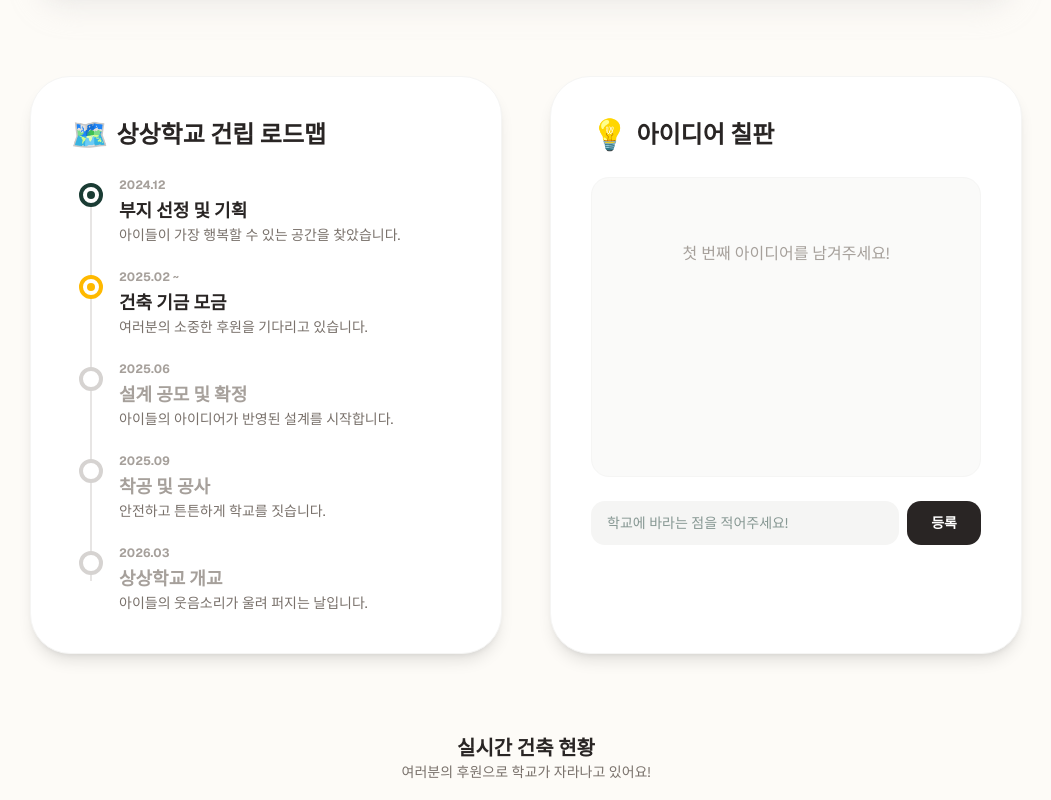
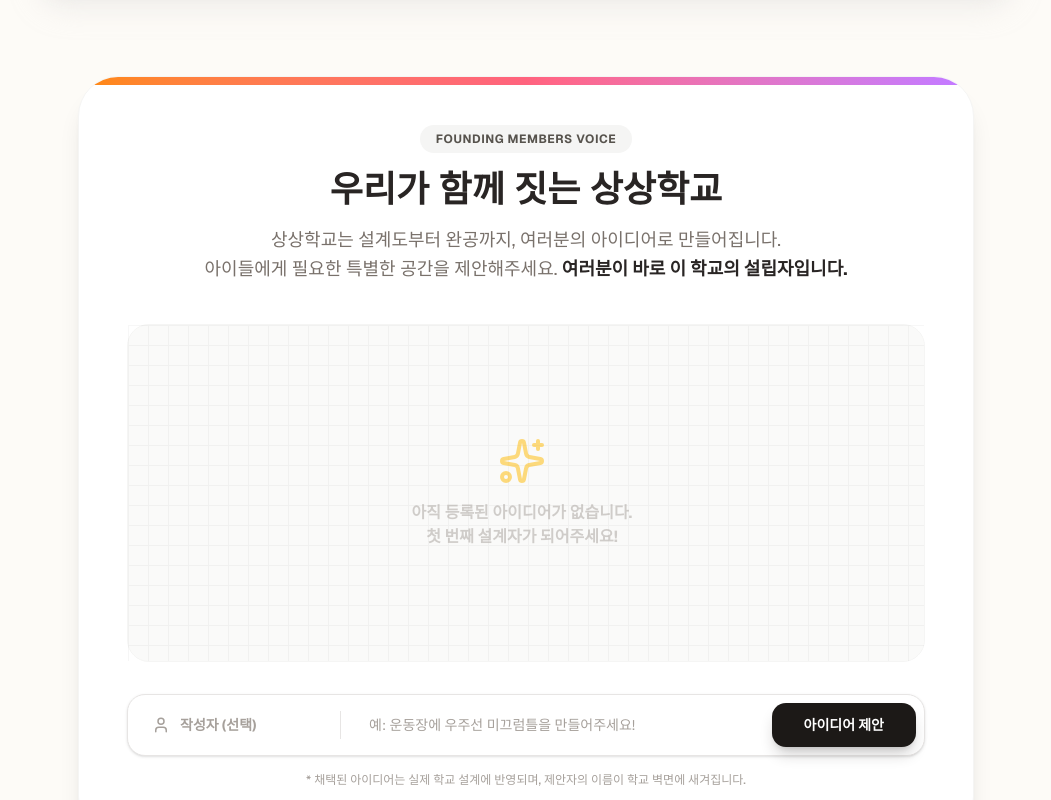
Before and after one commit to misoblue2/cosmos-mindset, a Next.js app: page /imagination in a window 1280 px wide. Shown: the part 1180-1980 px from the top of the page, without its empty margins (114-1165 px from the left). Built offline with nearby package versions, Linux system fonts and the light colour scheme.

Commit message:
feat: redesign imagination school page (remove roadmap, enhance co-creation)

```diff
--- a/src/app/imagination/page.tsx
+++ b/src/app/imagination/page.tsx
@@ -200,7 +200,7 @@ export default function ImaginationPage() {
                         transition={{ delay: 0.2 }}
                         className="text-xl md:text-2xl text-white/90 font-light max-w-2xl leading-relaxed drop-shadow-md"
                     >
-                        우리가 모은 작은 정성이 아이들에게는<br />
+                        처음부터 완공까지, 당신의 아이디어로 학교가 지어집니다.<br />
                         세상을 바꾸는 커다란 학교가 됩니다.
                     </motion.p>
                 </div>
@@ -235,67 +235,94 @@ export default function ImaginationPage() {
                     </div>
                 </div>
 
-                {/* Participation Section */}
-                <div className="grid grid-cols-1 lg:grid-cols-2 gap-12 mb-20">
-                    {/* Roadmap */}
-                    <div className="bg-white rounded-[2.5rem] p-8 md:p-10 shadow-lg border border-stone-100">
-                        <h3 className="text-2xl font-bold text-stone-800 mb-6 flex items-center gap-2">
-                            <span className="text-3xl">🗺️</span> 상상학교 건립 로드맵
+                {/* Participation Section - Redesigned for Co-creation */}
+                <div className="max-w-4xl mx-auto mb-20">
+                    <div className="bg-white rounded-[2.5rem] p-8 md:p-12 shadow-xl border border-stone-100 text-center relative overflow-hidden">
+                        <div className="absolute top-0 left-0 w-full h-2 bg-gradient-to-r from-orange-400 via-rose-400 to-purple-400" />
+
+                        <div className="mb-10">
+                            <span className="inline-block px-4 py-1.5 bg-stone-100 text-stone-600 rounded-full text-xs font-bold mb-4 uppercase tracking-wider">
+                                Founding Members Voice
+                            </span>
+                            <h3 className="text-3xl md:text-4xl font-bold text-stone-800 mb-4 font-serif">
+                                우리가 함께 짓는 상상학교
                             </h3>
-                        {/* Roadmap Content */}
-                        <div className="space-y-6 relative ml-2">
-                            <div className="absolute top-2 bottom-2 left-[11px] w-0.5 bg-stone-200" />
-                            {[
-                                { status: 'done', title: "부지 선정 및 기획", date: "2024.12", desc: "아이들이 가장 행복할 수 있는 공간을 찾았습니다." },
-                                { status: 'current', title: "건축 기금 모금", date: "2025.02 ~", desc: "여러분의 소중한 후원을 기다리고 있습니다." },
-                                { status: 'future', title: "설계 공모 및 확정", date: "2025.06", desc: "아이들의 아이디어가 반영된 설계를 시작합니다." },
-                                { status: 'future', title: "착공 및 공사", date: "2025.09", desc: "안전하고 튼튼하게 학교를 짓습니다." },
-                                { status: 'future', title: "상상학교 개교", date: "2026.03", desc: "아이들의 웃음소리가 울려 퍼지는 날입니다." },
-                            ].map((step, idx) => (
-                                <div key={idx} className="relative pl-10">
-                                    <div className={`absolute left-0 top-1.5 w-6 h-6 rounded-full border-4 flex items-center justify-center bg-white z-10
-                                        ${step.status === 'done' ? 'border-primary' : step.status === 'current' ? 'border-amber-400 animate-pulse' : 'border-stone-300'}`}>
-                                        {step.status === 'done' && <div className="w-2 h-2 bg-primary rounded-full" />}
-                                        {step.status === 'current' && <div className="w-2 h-2 bg-amber-400 rounded-full" />}
+                            <p className="text-stone-500 text-lg leading-relaxed max-w-2xl mx-auto">
+                                상상학교는 설계도부터 완공까지, 여러분의 아이디어로 만들어집니다.<br />
+                                아이들에게 필요한 특별한 공간을 제안해주세요. <b className="text-stone-800">여러분이 바로 이 학교의 설립자입니다.</b>
+                            </p>
                         </div>
-                                    <span className="text-xs font-bold text-stone-400 block mb-1">{step.date}</span>
-                                    <h4 className={`text-lg font-bold ${step.status === 'future' ? 'text-stone-400' : 'text-stone-800'}`}>{step.title}</h4>
-                                    <p className="text-sm text-stone-500">{step.desc}</p>
+
+                        {/* Idea Board Container */}
+                        <div className="bg-stone-50 rounded-3xl p-6 md:p-8 mb-8 text-left border border-stone-100 relative">
+                            {/* Decorative Blueprint Grid */}
+                            <div className="absolute inset-0 opacity-[0.03]"
+                                style={{ backgroundImage: 'linear-gradient(#000 1px, transparent 1px), linear-gradient(90deg, #000 1px, transparent 1px)', backgroundSize: '20px 20px' }}>
                             </div>
-                            ))}
+
+                            <div className="relative z-10 space-y-4 max-h-[400px] overflow-y-auto pr-2 custom-scrollbar">
+                                {ideas.length === 0 ? (
+                                    <div className="flex flex-col items-center justify-center py-20 text-center opacity-50">
+                                        <Sparkles size={48} className="mb-4 text-amber-400" />
+                                        <p className="font-bold text-stone-400">아직 등록된 아이디어가 없습니다.<br />첫 번째 설계자가 되어주세요!</p>
+                                    </div>
+                                ) : (
+                                    ideas.map((idea) => (
+                                        <div key={idea.id} className="bg-white p-5 rounded-2xl shadow-sm border border-stone-100 hover:shadow-md transition-shadow flex flex-col md:flex-row gap-4 items-start md:items-center justify-between group">
+                                            <div className="flex items-start gap-4">
+                                                <div className="w-10 h-10 rounded-full bg-indigo-50 flex items-center justify-center shrink-0">
+                                                    <span className="text-xl">💡</span>
+                                                </div>
+                                                <div>
+                                                    <p className="text-stone-800 font-medium text-lg leading-snug">&quot;{idea.content}&quot;</p>
+                                                    <p className="text-xs text-stone-400 font-bold mt-1 group-hover:text-primary transition-colors">Proposed by {idea.author}</p>
+                                                </div>
+                                            </div>
+                                            <div className="flex items-center gap-1 text-stone-300 text-xs font-bold uppercase tracking-wider shrink-0">
+                                                <Check size={14} className="text-green-500" />
+                                                <span>Under Review</span>
+                                            </div>
+                                        </div>
+                                    ))
+                                )}
                             </div>
                         </div>
 
-                    {/* Idea Board */}
-                    <div className="bg-white rounded-[2.5rem] p-8 md:p-10 shadow-lg border border-stone-100 flex flex-col">
-                        <h3 className="text-2xl font-bold text-stone-800 mb-6 flex items-center gap-2">
-                            <span className="text-3xl">💡</span> 아이디어 칠판
-                        </h3>
-                        <div className="flex-1 bg-stone-50 rounded-2xl p-6 mb-6 overflow-y-auto max-h-[300px] space-y-4 border border-stone-100">
-                            {ideas.map((idea) => (
-                                <div key={idea.id} className="bg-white p-4 rounded-xl shadow-sm border border-stone-100">
-                                    <p className="text-stone-700 text-sm mb-2">&quot;{idea.content}&quot;</p>
-                                    <div className="flex justify-end text-xs text-stone-400">- {idea.author}</div>
+                        {/* Input Area */}
+                        <div className="flex flex-col md:flex-row gap-3 bg-white p-2 rounded-2xl border border-stone-200 shadow-sm focus-within:ring-4 focus-within:ring-primary/10 transition-all">
+                            <div className="relative shrink-0 md:w-48">
+                                <div className="absolute inset-y-0 left-4 flex items-center pointer-events-none">
+                                    <User size={18} className="text-stone-400" />
                                 </div>
-                            ))}
-                            {ideas.length === 0 && (
-                                <div className="text-center text-stone-400 py-10">
-                                    첫 번째 아이디어를 남겨주세요!
+                                <input
+                                    type="text"
+                                    value={newIdeaName}
+                                    onChange={(e) => setNewIdeaName(e.target.value)}
+                                    placeholder="작성자 (선택)"
+                                    className="w-full h-full pl-11 pr-4 py-3 bg-transparent border-none outline-none text-sm font-bold text-stone-800 placeholder:text-stone-400"
+                                />
                             </div>
-                            )}
-                        </div>
-                        <div className="flex gap-2">
+                            <div className="hidden md:block w-px bg-stone-200 my-2" />
+                            <div className="relative flex-1">
                                 <input
                                     type="text"
                                     value={newIdeaContent}
                                     onChange={(e) => setNewIdeaContent(e.target.value)}
-                                placeholder="학교에 바라는 점을 적어주세요!"
-                                className="flex-1 bg-stone-100 border-none rounded-xl px-4 py-3 text-sm focus:ring-2 focus:ring-primary/50 outline-none transition-all"
+                                    onKeyDown={(e) => e.key === 'Enter' && handleIdeaSubmit()}
+                                    placeholder="예: 운동장에 우주선 미끄럼틀을 만들어주세요!"
+                                    className="w-full h-full px-4 py-3 bg-transparent border-none outline-none text-sm text-stone-800 placeholder:text-stone-400"
                                 />
-                            <button onClick={handleIdeaSubmit} className="px-6 py-3 bg-stone-800 text-white font-bold rounded-xl text-sm hover:bg-black transition-colors">
-                                등록
+                            </div>
+                            <button
+                                onClick={handleIdeaSubmit}
+                                className="px-8 py-3 bg-stone-900 text-white font-bold rounded-xl text-sm hover:bg-black transition-all shadow-lg shadow-stone-900/20 active:scale-95 whitespace-nowrap"
+                            >
+                                아이디어 제안
                             </button>
                         </div>
+                        <p className="text-xs text-stone-400 mt-4 font-medium">
+                            * 채택된 아이디어는 실제 학교 설계에 반영되며, 제안자의 이름이 학교 벽면에 새겨집니다.
+                        </p>
                     </div>
                 </div>
 
```
Lines whose indentation alone changed are shown as unchanged.
